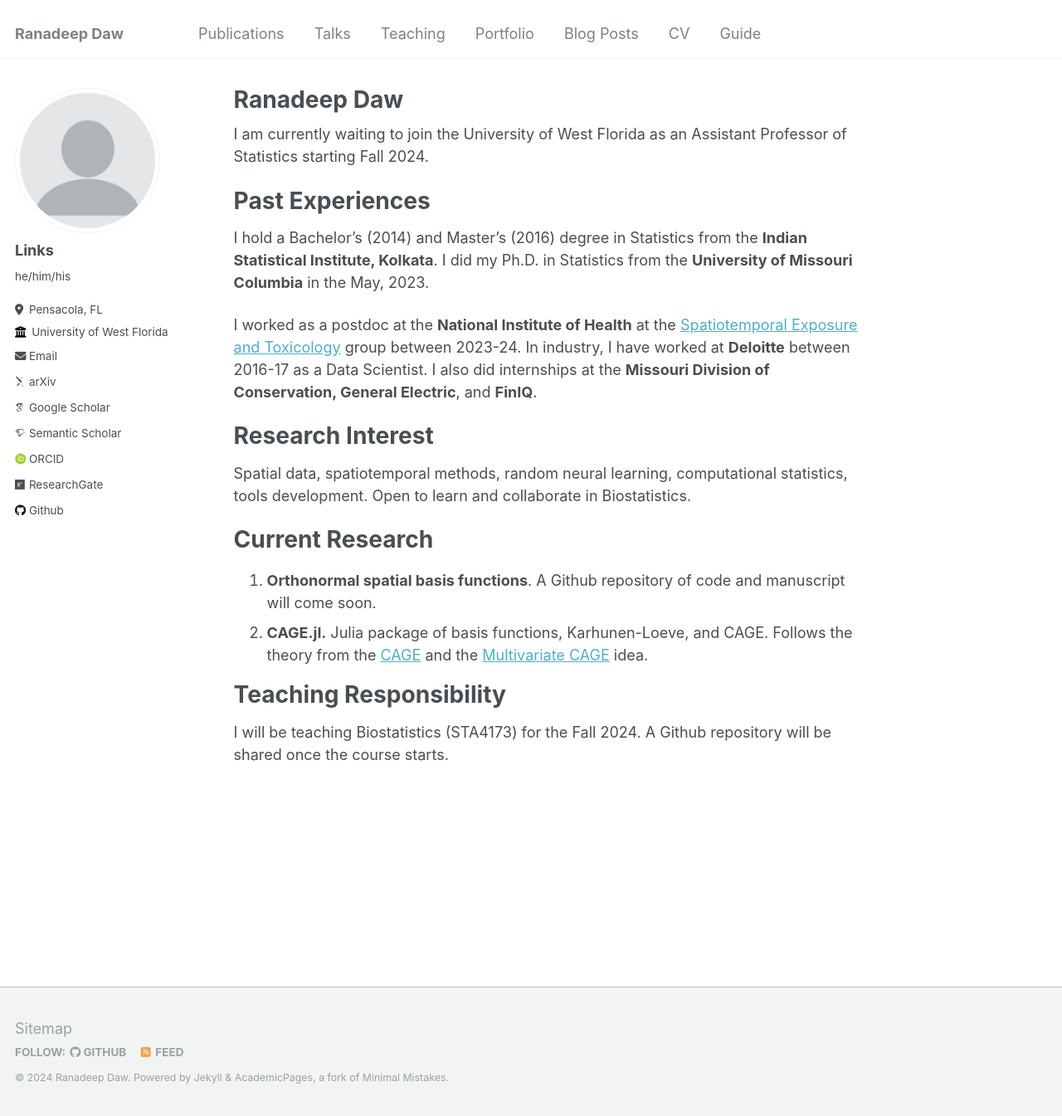
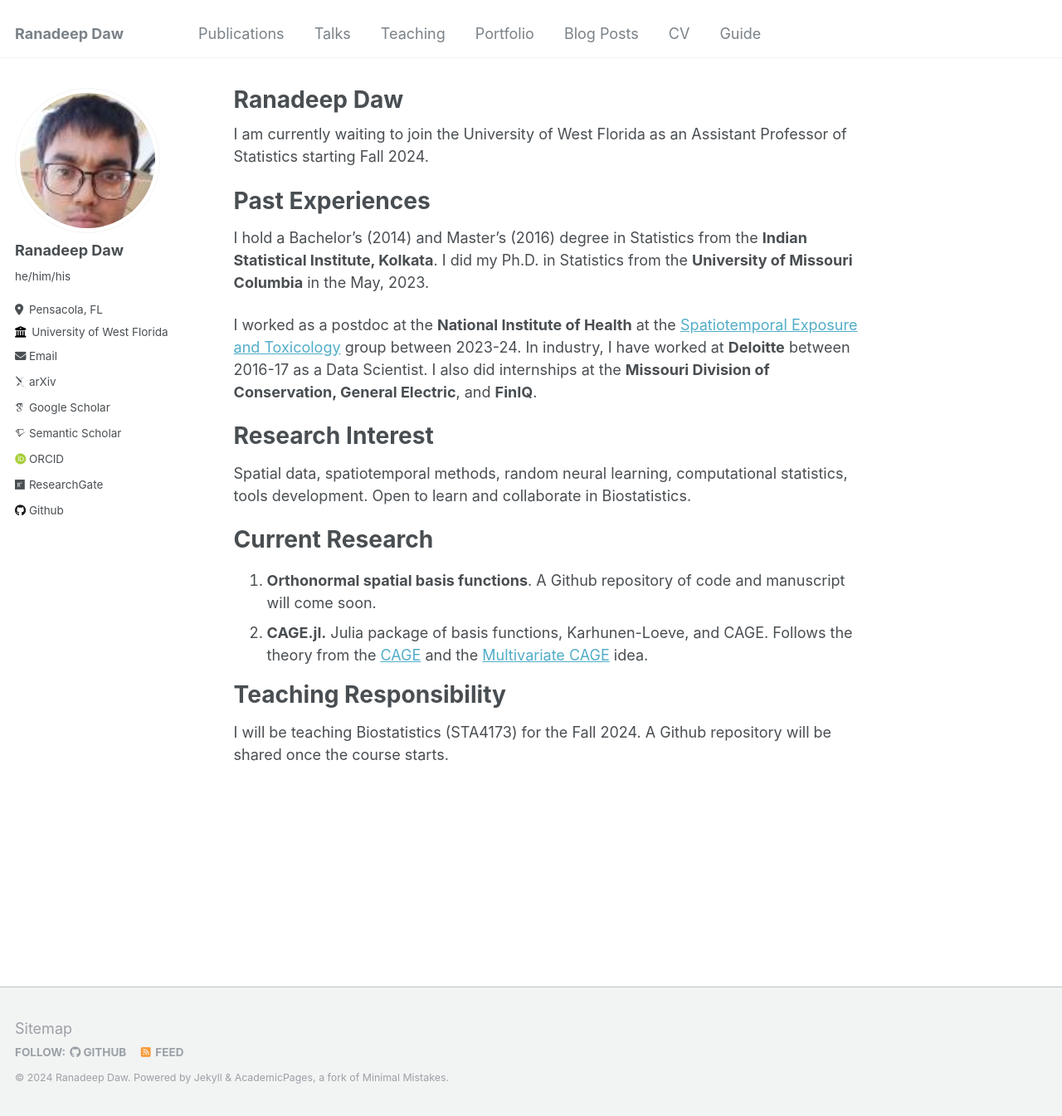
Before and after one commit to dawranadeep/dawranadeep.github.io, a Jekyll site: the page built from _pages/about.md, in a window 1280 px wide and 1345 px high. Shown: the whole window at 83% size. Built offline with Jekyll 4.4.1, drawn with Linux system fonts in a browser that asks for light colours; some web fonts are replaced.

Commit message:
update profilepic

```diff
--- a/_config.yml
+++ b/_config.yml
@@ -22,7 +22,7 @@ repository               : "dawranadeep/dawranadeep.github.io"
 author:
   # Biographic information
   avatar           : "profile.png"
-  name             : "Links"
+  name             : "Ranadeep Daw"
   pronouns         : "he/him/his"
   bio              : ""
   location         : "Pensacola, FL"
```
Also changed, not shown: images/profile.png.
